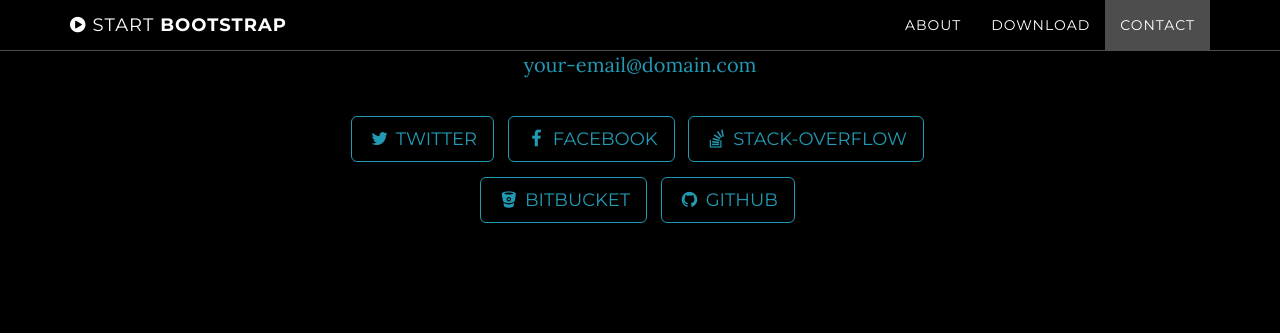
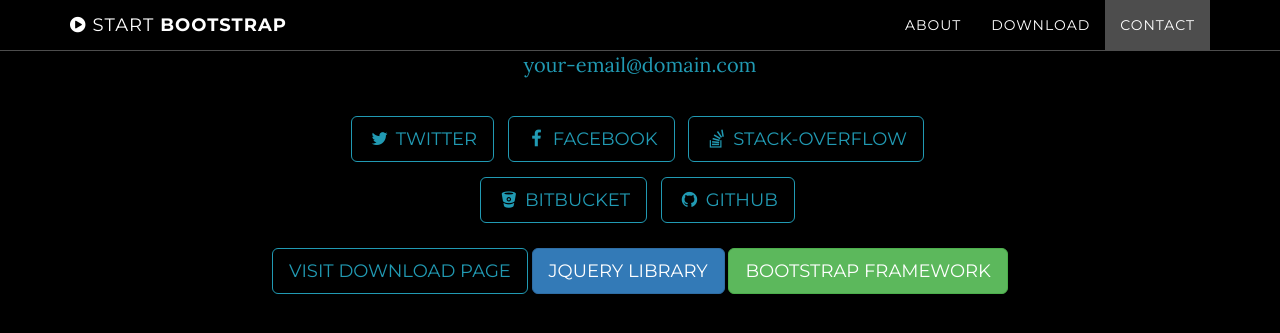
Before and after one commit to mekashinev/mekashinev.github.io, a Jekyll site: the page built from index.html, in a window 1280 px wide and 900 px high, scrolled down 2303 px. Shown: the top 333 px of the window. Built offline with Jekyll 4.4.1, drawn with Linux system fonts in a browser that asks for light colours.

Commit message:
Update contact.html

```diff
--- a/_includes/contact.html
+++ b/_includes/contact.html
@@ -15,6 +15,9 @@
                 </li>
                 {% endfor %}
             </ul>
+            <a href="http://startbootstrap.com/template-overviews/grayscale/" class="btn btn-default btn-lg">Visit Download Page</a>
+            <a href="https://www.jquery.com/" class="btn btn-primary btn-lg">JQuery Library</a>
+            <a href="https://getbootstrap.com/docs/4.4/getting-started/download/" class="btn btn-success btn-lg">Bootstrap Framework</a>
         </div>
     </div>
 </section>
```
